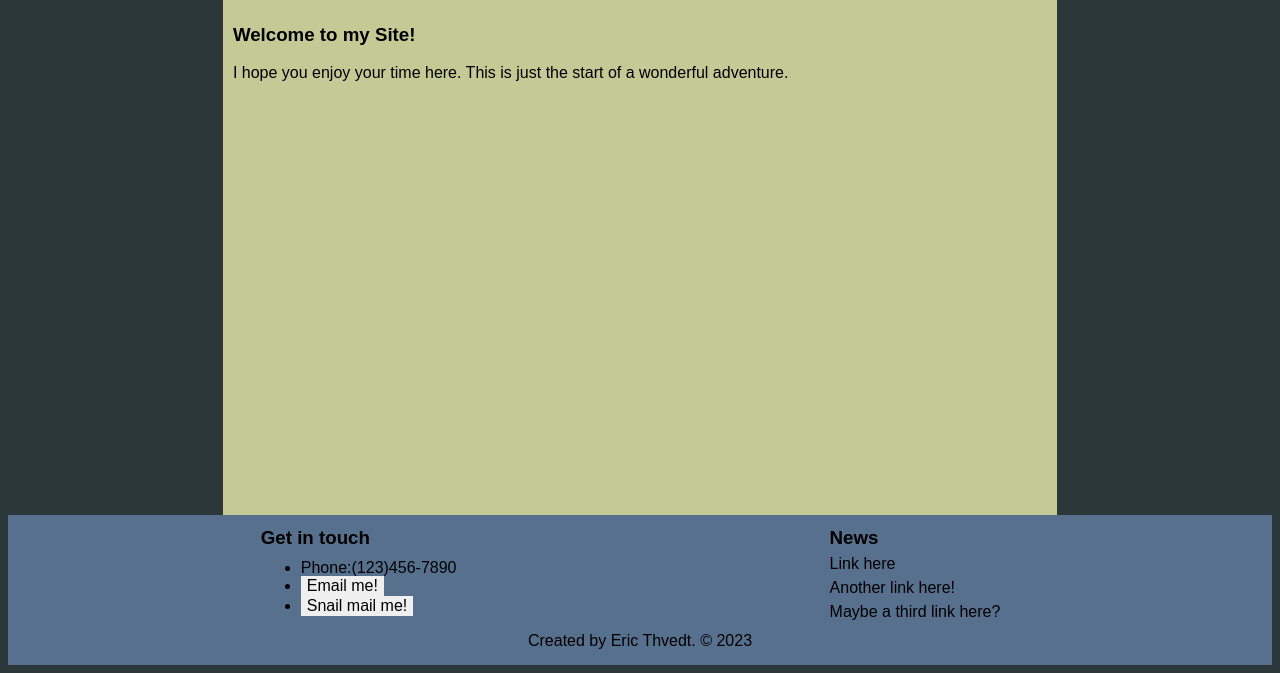
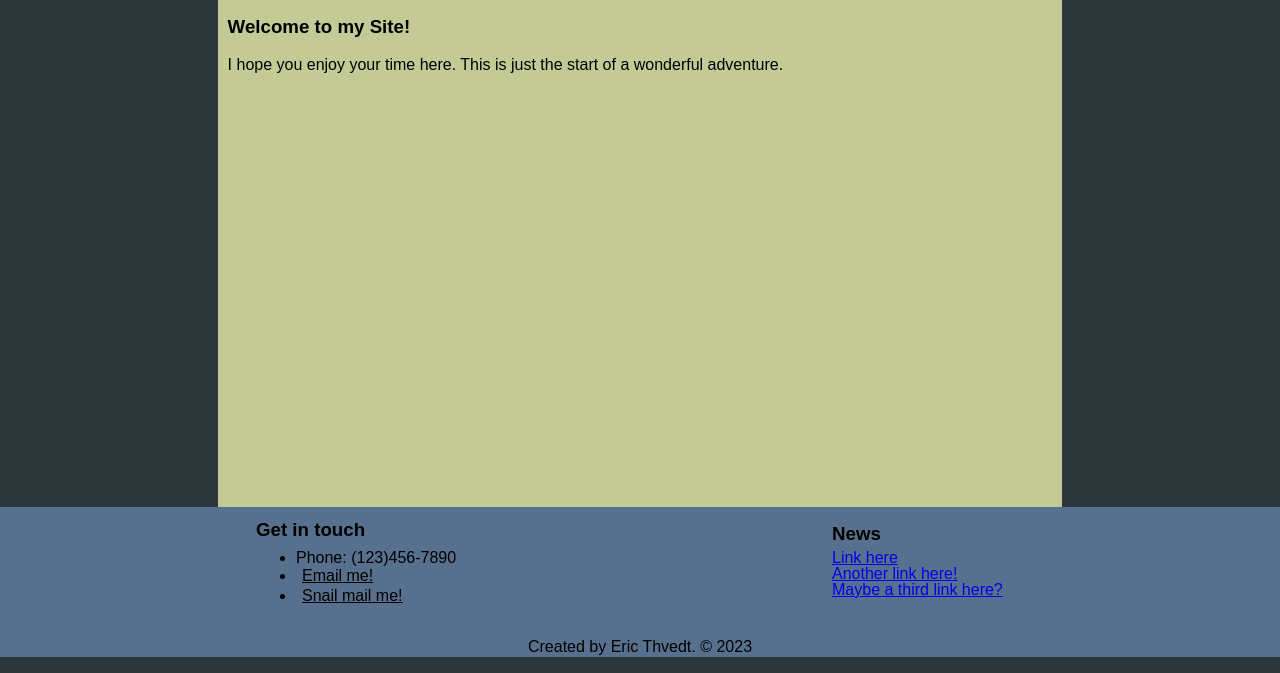
Before and after one commit to ethvedt/my-personal-website, a plain HTML site: page index.html in a window 1280 px wide. Shown: the part 143-816 px from the top of the page. Drawn offline with Linux system fonts and the light colour scheme.

Commit message:
fixed some html errors and updated style.css to match

```diff
--- a/index.html
+++ b/index.html
@@ -1,7 +1,7 @@
 <!DOCTYPE html>
 <html lang="en">
   <head>
-    <link rel="stylesheet" href="style.css" />
+    <link rel="stylesheet" href="style.css" >
     <title>My Personal Website</title>
   </head>
   <body>
@@ -123,23 +123,23 @@
     <footer>
         <div id="footer">
             <div id="footer-stuff">
-            <span>
-                <h3>Get in touch</h3>
-                <ul>
-                    <li>Phone:(123)456-7890</li>
-                    <li><button type="button" id="email" onclick="emailButton()">Email me!</button></li>
-                    <li><button type="button" id="mail" onclick="mailButton()">Snail mail me!</button></li>
+                <div id="contact">
+                    <h3>Get in touch</h3>
+                    <ul>
+                        <li>Phone: (123)456-7890</li>
+                        <li><button type="button" id="email" onclick="emailButton()">Email me!</button></li>
+                       <li><button type="button" id="mail" onclick="mailButton()">Snail mail me!</button></li>
                 </ul>
-            </span>
-            <span>
-                <h3>News</h3>
-                <p>Link here</p>
-                <p>Another link here!</p>
-                <p>Maybe a third link here?</p>
-            </span>
+               </div>
+                <div id="news">
+                   <h3>News</h3>
+                   <a href="javascript:void(0)">Link here</a><br>
+                    <a href="javascript:void(0)">Another link here!</a><br>
+                   <a href="javascript:void(0)">Maybe a third link here?</a>
+                </div>
             </div>
             <div id="copyright">
-                <p>Created by Eric Thvedt. <span>&copy</span> 2023</p>
+                <p>Created by Eric Thvedt. <span>&copy;</span> 2023</p>
             </div>
         </div>
     </footer>
--- a/style.css
+++ b/style.css
@@ -1,9 +1,17 @@
+html {
+    margin:0;
+    padding:0;
+    max-height:100vh;
+    /*overflow:hidden;*/
+}
 body {
     background-color: #2c373a;
     font-family: Arial, Helvetica, sans-serif;
     position: relative;
-    min-height: 100vh;
+    /*min-height: 100%;*/
     white-space: nowrap;
+    margin: 0;
+    height: 100vh;
 }
 
 header {
@@ -68,6 +76,7 @@ header #nav-bar .nav.on-page {
 
 .content {
     display: block;
+    overflow-wrap: normal;
 }
 
 main div {
@@ -91,24 +100,41 @@ footer {
     width: 100%;
     background-color: #56708d;
     height: 150px;
+    margin: 0;
 }
 
-
-#footer-stuff span {
-    float: left;
+#footer-stuff {
+    display: inline-flex;
+    width: 100%;
+}
+#footer-stuff > div {
     margin-left: 20%;
     width: 25%;
     line-height: 0.5rem;
     font-size: 16px;
 }
 
+#footer-stuff div h3 {
+    margin-bottom: 0.5rem;
+}
+
 #footer #footer-stuff ul {
     line-height: 1rem;
+    margin-top: 1rem;
 }
 
+#footer-stuff #news {
+    line-height: 1rem;
+}
 #footer button {
     border: none;
     font-size: 16px;
+    background-color: inherit;
+    text-decoration: underline;
+}
+
+#footer button:active {
+    background-color: rgba(0, 0, 0, 0.2);
 }
 
 #footer #copyright {
```
